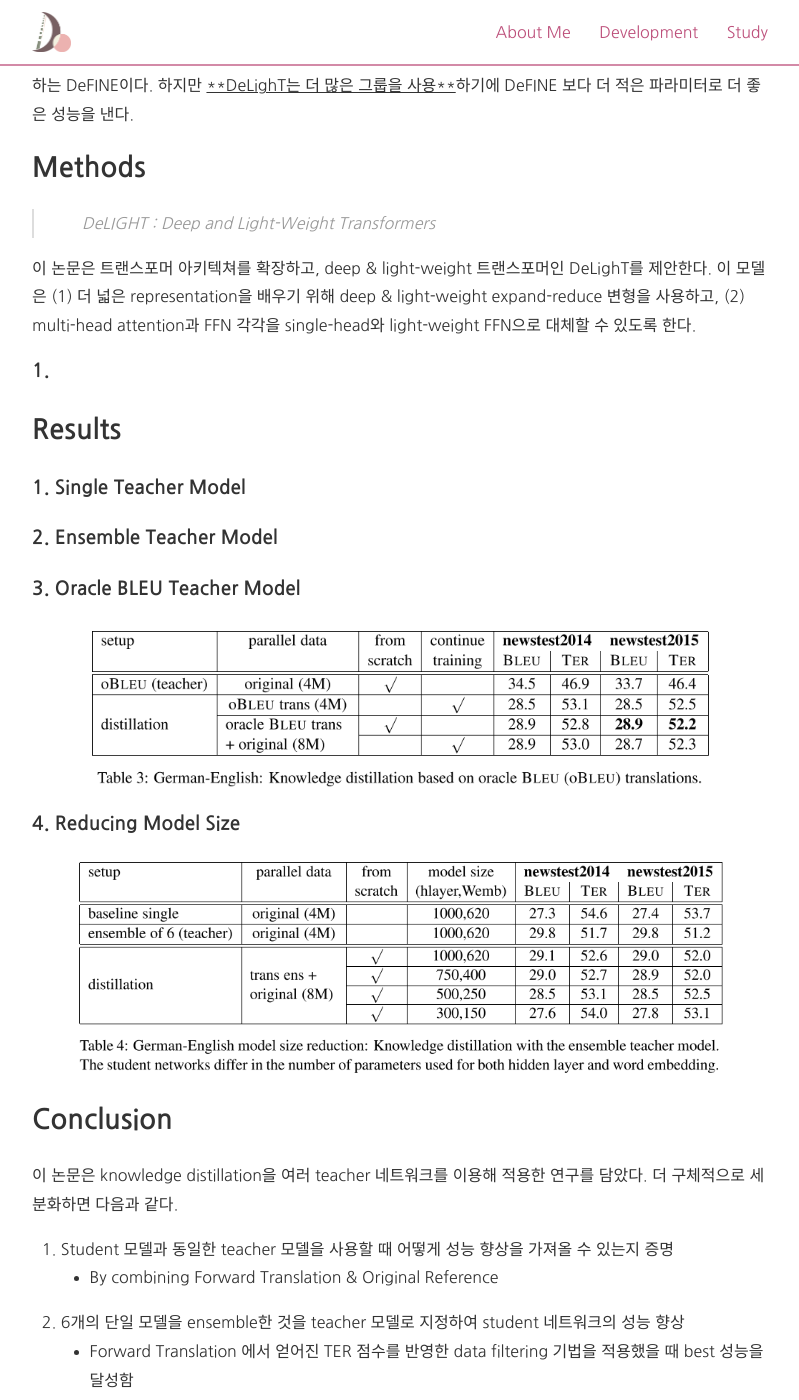
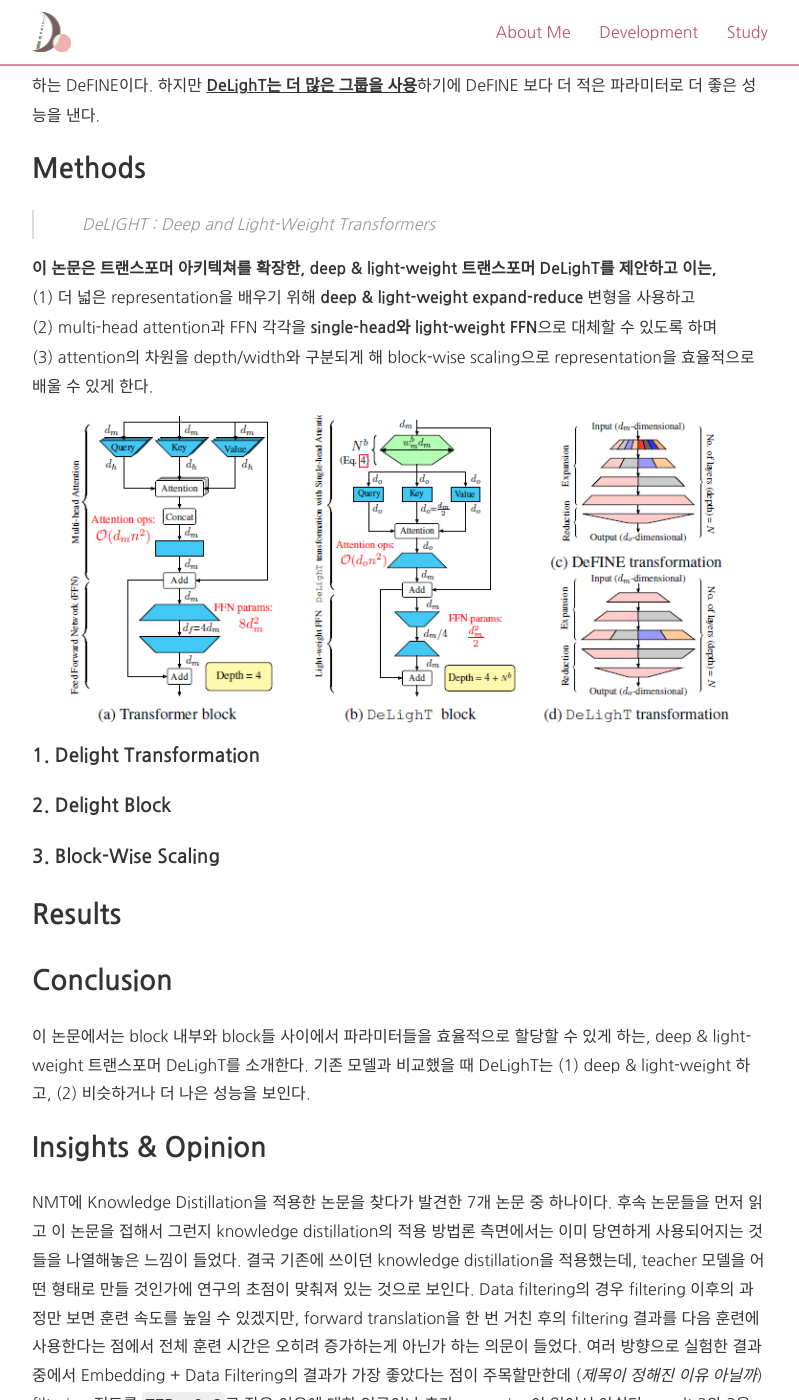
Before and after one commit to doheejin/doheejin.github.io, a Jekyll site: the page built from _posts/2021-03-06-pr-delight-transformer.md, in a window 1280 px wide and 1400 px high, scrolled down 2134 px. Shown: the whole window, without its empty margins (240-1039 px from the left). Built offline with Jekyll 4.4.1, drawn with Linux system fonts in a browser that asks for light colours; nearby versions of some CDN libraries; comment, search, counter and statistics services are not loaded; some of the changed text lies outside the part shown.

Commit message:
add contents to post

```diff
--- a/_posts/2021-03-06-pr-delight-transformer.md
+++ b/_posts/2021-03-06-pr-delight-transformer.md
@@ -41,40 +41,29 @@ DeLighT는 [Vaswani et al.(2017)](https://arxiv.org/pdf/1706.03762.pdf)를 확
 Model Scaling은 sequence model의 성능향상을 위한 보편적 방법인데, width-wise scaling에서는 모델의 차원이 증가하고, depth-wise에서는 블럭들이 깊게 stack 된다. 두 가지 모두 block 내부 파라미터 개수는 동일하게 유지되기에 sub-optimal solution이 필요해진다. <U>**이 논문에서는 variably-sized 블록과 파라미터의 효율적 할당을 가능케 하는 block-wise scaling을 제안한다.**</U> 결론적으로 (1) 인풋 근처의 얕고 좁은 DeLight block과 output 근처의 깊고 넓은 DeLighT block이 제일 좋은 성능을 보였고, (2) block-wise scaling과 모델 scaling을 결합한 모델이 모델 scaling만 한 것에 비해 더 좋은 성능을 보였다. CNN 또한 인풋 근처에서 얕고 좁은, 아웃풋 근처에서 깊고 넓은 representation을 가지지만, 고정된 횟수의 연산을 하는데 반해, <U>**여기서 제안하는 block-wise scaling은 각 레이어와 블록에서 다양한 수의 연산을 사용한다.**</U>
 
 #### 3. Improving Sequence Models
-sequence model의 발전을 위한 연구들도 많은데, 첫번째는 정확도를 증가시키기 위해 더 좋은 token-level representation을 사용하는 방법들(BPE, DeFINE 등)이고, 두번째는 효율성을 늘리기 위한 방법들(compression, distillation, pruning)이다. 그 중 DeLighT와 비슷한 선행연구는 expand-reduce 전략을 사용하는 DeFINE이다. 하지만 <U>**DeLighT는 더 많은 그룹을 사용**</U>하기에 DeFINE 보다 더 적은 파라미터로 더 좋은 성능을 낸다.
+sequence model의 발전을 위한 연구들도 많은데, 첫번째는 정확도를 증가시키기 위해 더 좋은 token-level representation을 사용하는 방법들(BPE, DeFINE 등)이고, 두번째는 효율성을 늘리기 위한 방법들(compression, distillation, pruning)이다. 그 중 DeLighT와 비슷한 선행연구는 expand-reduce 전략을 사용하는 DeFINE이다. 하지만 **<U>DeLighT는 더 많은 그룹을 사용</U>**하기에 DeFINE 보다 더 적은 파라미터로 더 좋은 성능을 낸다.
 
 ## Methods
 > DeLIGHT : Deep and Light-Weight Transformers
 
-이 논문은 트랜스포머 아키텍쳐를 확장하고, deep & light-weight 트랜스포머인 DeLighT를 제안한다. 이 모델은 (1) 더 넓은 representation을 배우기 위해 deep & light-weight expand-reduce 변형을 사용하고, (2) multi-head attention과 FFN 각각을 single-head와 light-weight FFN으로 대체할 수 있도록 한다.
+이 논문은 트랜스포머 아키텍쳐를 확장한, deep & light-weight 트랜스포머 DeLighT를 제안하고 이는,
+: (1) 더 넓은 representation을 배우기 위해 **deep & light-weight expand-reduce** 변형을 사용하고
+: (2) multi-head attention과 FFN 각각을 **single-head와 light-weight FFN**으로 대체할 수 있도록 하며
+: (3) attention의 차원을 depth/width와 구분되게 해 block-wise scaling으로 representation을 효율적으로 배울 수 있게 한다.
 
-#### 1.
+<img src="/assets/images/delight.PNG" title="delight">
+
+#### 1. Delight Transformation
+
+#### 2. Delight Block
+
+#### 3. Block-Wise Scaling
 
 ## Results
-#### 1. Single Teacher Model
-
-
-#### 2. Ensemble Teacher Model
-
-#### 3. Oracle BLEU Teacher Model
-
-<img src="/assets/images/ensemble_3.PNG" title="result3">
-
-#### 4. Reducing Model Size
-
-<img src="/assets/images/ensemble_4.PNG" title="result4">
 
 ## Conclusion
-이 논문은 knowledge distillation을 여러 teacher 네트워크를 이용해 적용한 연구를 담았다. 더 구체적으로 세분화하면 다음과 같다.
-1. Student 모델과 동일한 teacher 모델을 사용할 때 어떻게 성능 향상을 가져올 수 있는지 증명
-- By combining Forward Translation & Original Reference
+이 논문에서는 block 내부와 block들 사이에서 파라미터들을 효율적으로 할당할 수 있게 하는, deep & light-weight 트랜스포머 DeLighT를 소개한다. 기존 모델과 비교했을 때 DeLighT는 (1) deep & light-weight 하고, (2) 비슷하거나 더 나은 성능을 보인다.
 
-2. 6개의 단일 모델을 ensemble한 것을 teacher 모델로 지정하여 student 네트워크의 성능 향상
-- Forward Translation 에서 얻어진 TER 점수를 반영한 data filtering 기법을 적용했을 때 best 성능을 달성함
-
-3. Oracle BLEU 에 기반한 teacher 모델을 사용한 실험에서도 student의 성능 향상이 있었지만, ensemble teacher 모델에 비해 성능이 낮았음
-
-4. Ensembel teacher 모델을 사용해 student 네트워크에서 번역 성능을 유지하면서도 사이즈를 줄이는 방법을 보임
 
 ## Insights & Opinion
 NMT에 Knowledge Distillation을 적용한 논문을 찾다가 발견한 7개 논문 중 하나이다. 후속 논문들을 먼저 읽고 이 논문을 접해서 그런지 knowledge distillation의 적용 방법론 측면에서는 이미 당연하게 사용되어지는 것들을 나열해놓은 느낌이 들었다. 결국 기존에 쓰이던 knowledge distillation을 적용했는데, teacher 모델을 어떤 형태로 만들 것인가에 연구의 초점이 맞춰져 있는 것으로 보인다. Data filtering의 경우 filtering 이후의 과정만 보면 훈련 속도를 높일 수 있겠지만, forward translation을 한 번 거친 후의 filtering 결과를 다음 훈련에 사용한다는 점에서 전체 훈련 시간은 오히려 증가하는게 아닌가 하는 의문이 들었다. 여러 방향으로 실험한 결과 중에서 Embedding + Data Filtering의 결과가 가장 좋았다는 점이 주목할만한데 (<em>제목이 정해진 이유 아닐까</em>) filtering 정도를 `TER<=0.8`로 잡은 이유에 대한 언급이나 추가 reasoning이 없어서 아쉽다. result 2와 3을 비교한 부분에서는 역시 대부분의 연구에서 highest log probabilities를 기준으로 잡는 것에는 그럴만한 이유가 있구나 하는 생각이 들었지만, 다른 기준을 목표로 훈련시켜 보는 것도 하나의 trial 이 될 수 있다는 것을 배웠다.
```
Also changed, not shown: assets/images/delight.PNG (added).
